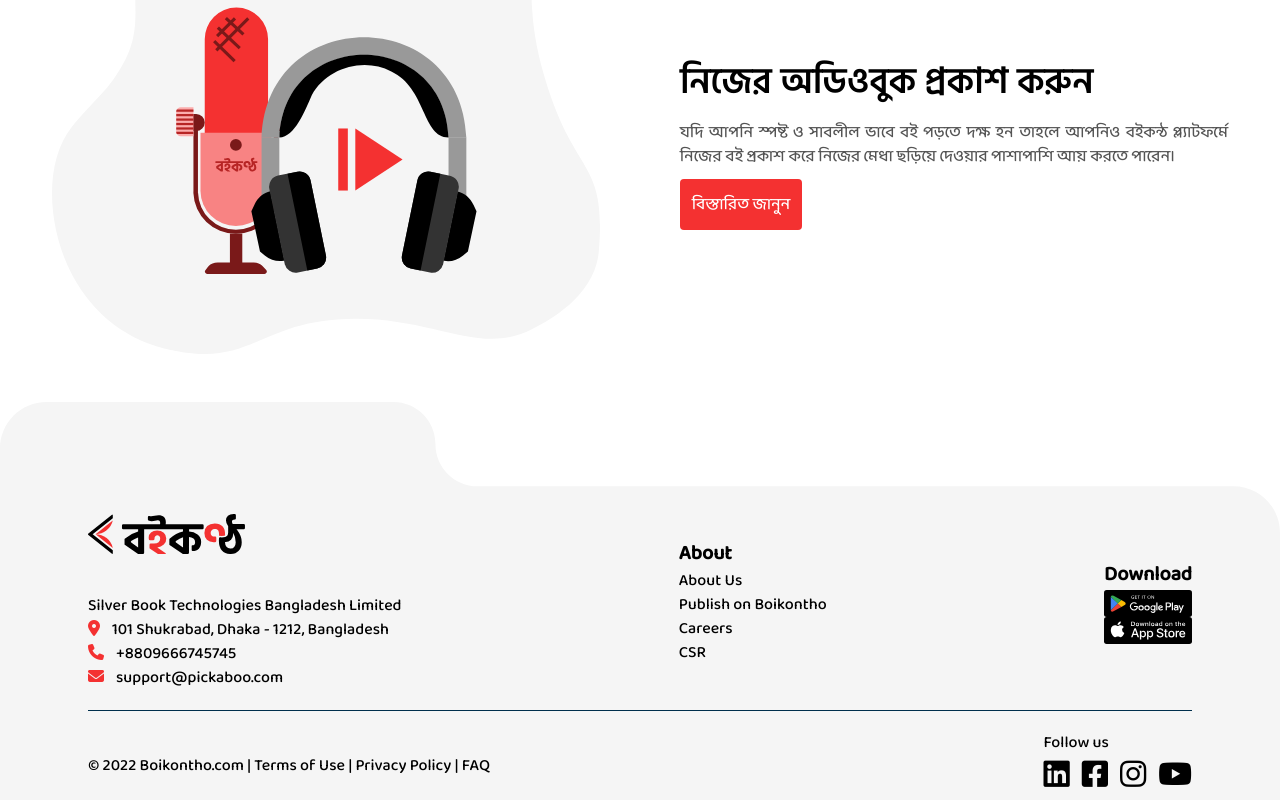
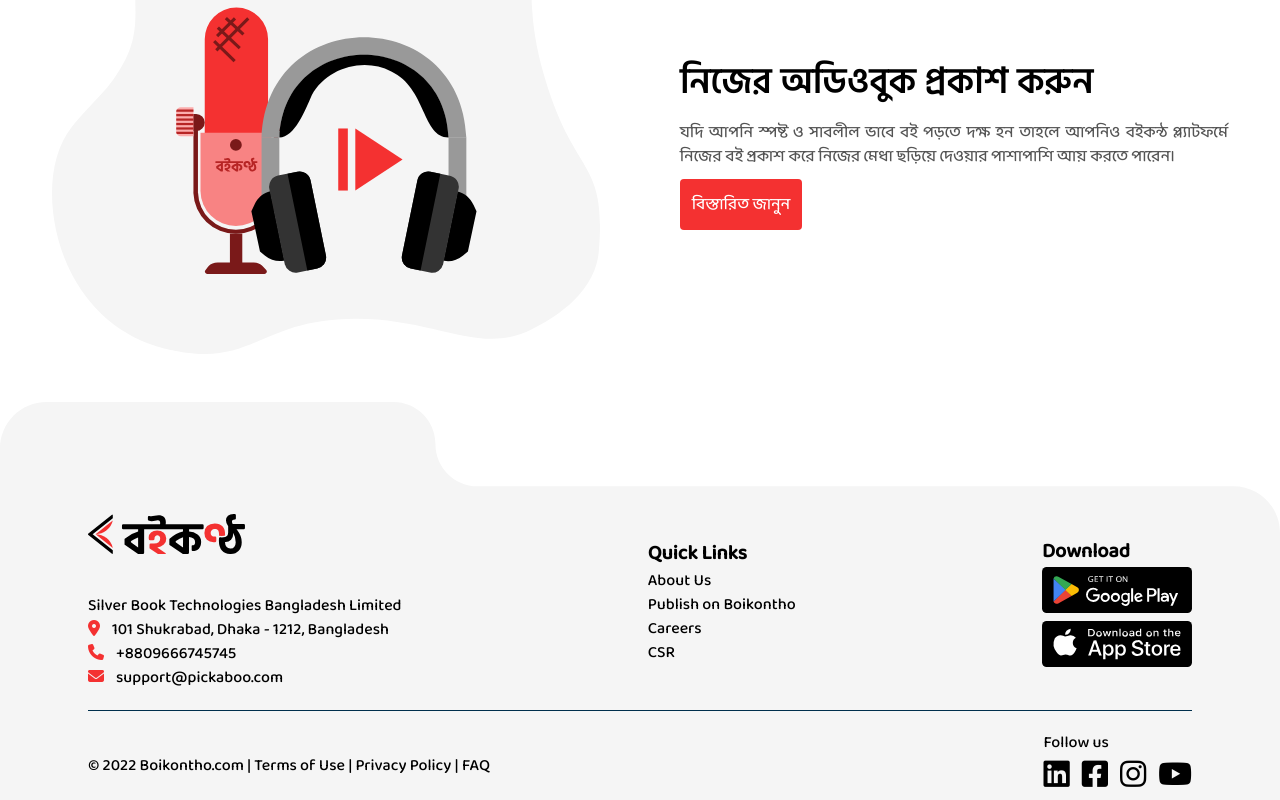
Before and after one commit to Habib2959/boikontho-me, a SvelteKit app: page / in a window 1280 px wide. Shown: the part 1768-2568 px from the top of the page. Built offline with nearby package versions, Linux system fonts and the light colour scheme.

Commit message:
before logout

```diff
--- a/src/routes/Footer.svelte
+++ b/src/routes/Footer.svelte
@@ -27,7 +27,7 @@
 					</ul>
 				</div>
 				<div class="hack-about">
-					<h3>About</h3>
+					<h3>Quick Links</h3>
 					<ul>
 						<li><a href="/about-us"> About Us</a></li>
 						<li>
@@ -40,13 +40,17 @@
 				<div>
 					<h3>Download</h3>
 					<img src={gplay} alt="logo" class="hack-download-img" />
-					<img src={app} alt="logo" class="hack-download-img" />
+					<img src={app} alt="logo" class="hack-download-img mt-2" />
 				</div>
 			</div>
 			<div class="hack-divider" />
 			<div class="hack-footer-bottom">
 				<div>
-					<p>© 2022 Boikontho.com | Terms of Use | Privacy Policy | FAQ</p>
+					<p>
+						© 2022 Boikontho.com | <a href="/details/terms-of-use">Terms of Use</a> |
+						<a href="/details/privacy-policy">Privacy Policy</a>
+						| <a href="/details/faq">FAQ</a>
+					</p>
 				</div>
 				<div>
 					<div class="hack-footer-icon-wrapper">
@@ -135,7 +139,7 @@
 		color: #8a3ab9;
 	}
 	.hack-download-img {
-		max-width: 200px;
+		width: 150px;
 	}
 	.fa-youtube {
 		transition: 0.3s;
@@ -184,7 +188,7 @@
 			font-size: 22px;
 		}
 		.hack-download-img {
-			max-width: 150px;
+			width: 150px;
 		}
 		.hack-footer-logo {
 			margin-bottom: 30px;
```
